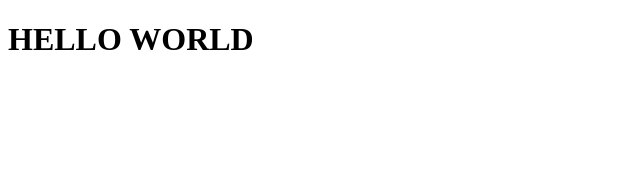
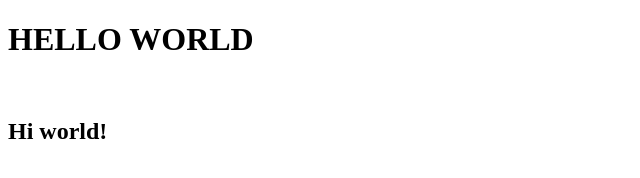
Before and after one commit to srijandeoraj/Awesum-Math-Website, a plain HTML site: page index.html in a window 1280 px wide. Shown: the whole page, without its empty margins (0-640 px from the left). Drawn offline with Linux system fonts and the light colour scheme.

Commit message:
added a header

```diff
--- a/index.html
+++ b/index.html
@@ -7,6 +7,7 @@
     <script src="index.js"></script>
 </head>
 <body>
-    <h1>HELLO WORLD</h1>
+    <h1>HELLO WORLD</h1><br>
+    <h2>Hi world!</h2>
 </body>
 </html>
```
